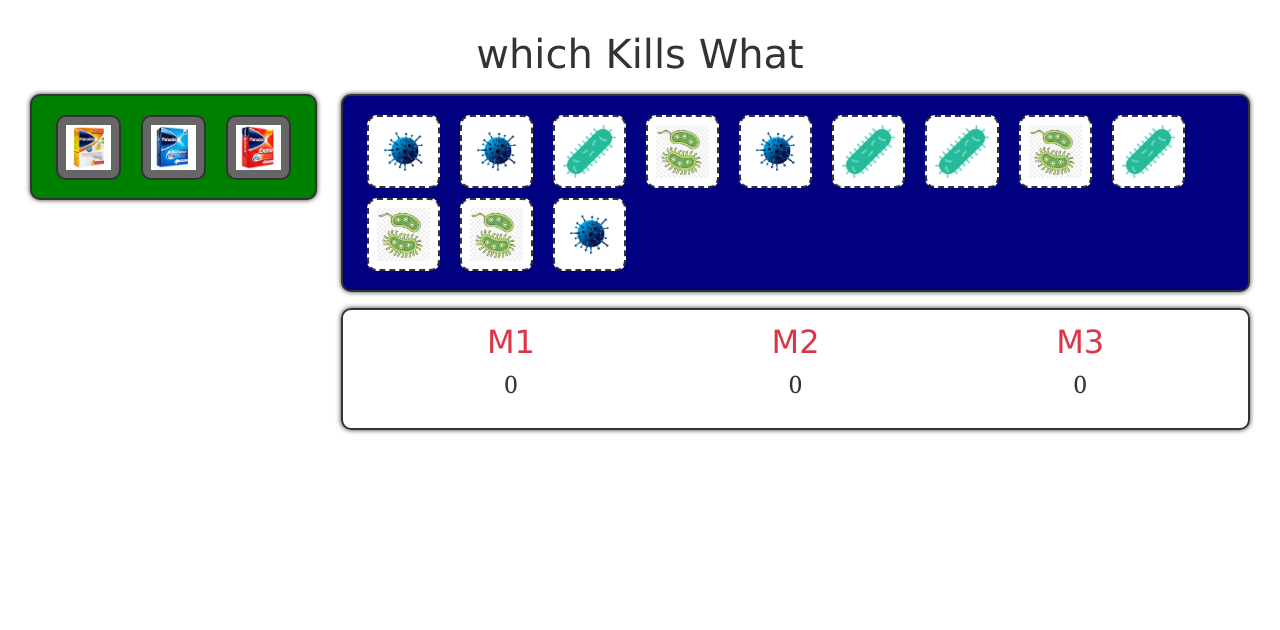
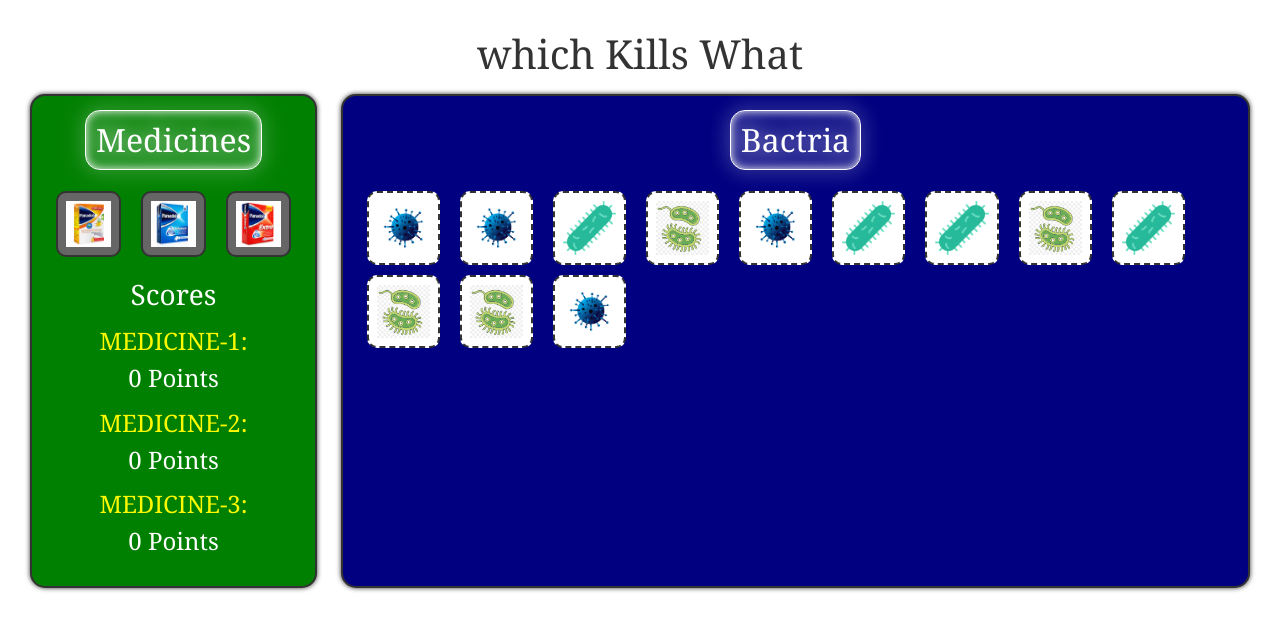
Before and after one commit to mkhamis266/Drag-and-Drob-Match-Game, a plain HTML site: page index.html in a window 1280 px wide. Drawn offline with nearby package versions, Linux system fonts and the light colour scheme; files that its build step writes are made by us from their sources.

Commit message:
ui changes

```diff
--- a/css/style.css
+++ b/css/style.css
@@ -10,20 +10,9 @@ body {
   user-select: none;
 }
 
-/* Give headings their own font */
-
-h1,
-h2,
-h3,
-h4 {
-  font-family: "Lucida Sans Unicode", "Lucida Grande", sans-serif;
-}
-
 /* Slots for final card positions */
-
 #cardSlots {
   background: navy;
-  flex-wrap: wrap;
 }
 
 /* The initial pile of unsorted cards */
@@ -33,23 +22,33 @@ h4 {
 }
 
 #cardSlots,
-#cardPile,
-#scoreBoard {
-  display: flex;
+#cardPile {
   padding: 0.85em;
   border: 2px solid #333;
   -moz-border-radius: 10px;
   -webkit-border-radius: 10px;
-  border-radius: 10px;
+  border-radius: 15px;
   -moz-box-shadow: 0 0 0.3em rgba(0, 0, 0, 0.8);
   -webkit-box-shadow: 0 0 0.3em rgba(0, 0, 0, 0.8);
   box-shadow: 0 0 0.3em rgba(0, 0, 0, 0.8);
 }
-
+#cardSlots,
+#cardPile {
+  height: 100%;
+  display: flex;
+  flex-direction: column;
+}
+#cardSlots .content,
+#cardPile .content {
+  display: flex;
+}
+#cardSlots .content {
+  flex-wrap: wrap;
+}
 /* Individual cards and slots */
 
-#cardSlots div,
-#cardPile div {
+#cardSlots .content div,
+#cardPile .content div {
   display: flex;
   justify-content: center;
   align-items: center;
@@ -71,11 +70,11 @@ h4 {
   background: #aaa;
 }
 
-#cardSlots div {
+#cardSlots .content div {
   border-style: dashed;
 }
 
-#cardPile div {
+#cardPile .content div {
   background: #666;
   color: #fff;
   font-size: 1em;
@@ -92,28 +91,38 @@ h4 {
 /* "You did it!" message */
 #successMessage {
   position: absolute;
-  left: 580px;
-  top: 250px;
-  width: 0;
-  height: 0;
+  left: 0px;
+  top: 0px;
+  width: 100vw;
+  height: 100vh;
   z-index: 100;
   background: #dfd;
-  border: 2px solid #333;
-  -moz-border-radius: 10px;
-  -webkit-border-radius: 10px;
-  border-radius: 10px;
-  -moz-box-shadow: 0.3em 0.3em 0.5em rgba(0, 0, 0, 0.8);
-  -webkit-box-shadow: 0.3em 0.3em 0.5em rgba(0, 0, 0, 0.8);
-  box-shadow: 0.3em 0.3em 0.5em rgba(0, 0, 0, 0.8);
-  padding: 20px;
+  display: block;
+}
+
+#scoreBoard{
+  color: #fff;
 }
 
 #scoreBoard h4 {
   text-transform: uppercase;
-  font-size: 2rem;
+  font-size: 1.5rem;
+  color: #fff900;
 }
 
 #scoreBoard p {
-  text-transform: uppercase;
   font-size: 1.5rem;
 }
+
+
+.title {
+  color: #fff;
+  filter: drop-shadow(0px 0px 10px rgba(255, 255, 255));
+  margin-bottom: 1rem;
+  border: 1px solid #fff;
+  border-radius: 15px;
+  padding: 15px 10px;
+  margin-inline: auto;
+  box-shadow: inset 0px 0px 10px #fff;
+  font-size: 2rem;
+}
--- a/index.html
+++ b/index.html
@@ -12,35 +12,49 @@
       <head>
         <title>Drag-and-DropGame</title>
         <meta http-equiv="Content-Type" content="text/html;charset=utf-8" />
-        <link rel="stylesheet" type="text/css" href="css/bootstrap.min.css" />
-        <link rel="stylesheet" type="text/css" href="css/style.css" />
+        <link rel="stylesheet" href="css/bootstrap.min.css" />
+        <link rel="stylesheet" href="css/style.css" />
 
         <script type="text/javascript" src="https://ajax.googleapis.com/ajax/libs/jquery/1.5.0/jquery.min.js"></script>
         <script type="text/javascript" src="https://ajax.googleapis.com/ajax/libs/jqueryui/1.8.9/jquery-ui.min.js"></script>
+        <script src="js/jquery.ui.touch-punch.min.js"></script>
       </head>
       <body>
         <h1 class="text-center mb-3">which Kills What</h1>
         <div id="container">
-          <div class="row">
-            <div class="col-3">
-              <div id="cardPile"></div>
-            </div>
-            <div class="col-9">
-              <div id="cardSlots" class="mb-3"></div>
-              <div id="scoreBoard">
-                <div class="container-fluid">
-                  <div class="row"></div>
+          <div class="row mb-4">
+            <div class="col-lg-3 mb-3 mb-lg-0">
+              <div id="cardPile">
+                <div class="title">Medicines</div>
+                <div class="content"></div>
+                <h3 class="text-center text-white my-3">Scores</h3>
+                <div id="scoreBoard">
+                  <div class="container-fluid">
+                    <div class="row">
+                      <div class="col">Total Score</div>
+                    </div>
+                  </div>
                 </div>
               </div>
             </div>
+            <div class="col-lg-9">
+              <div id="cardSlots" class="mb-3">
+                <div class="title">Bactria</div>
+                <div class="content"></div>
+              </div>
+            </div>
           </div>
+          <div class="row"></div>
         </div>
         <div id="successMessage">
-          <h2>Congratulations!</h2>
-          <button onclick="init()">Play Again</button>
+          <div class="container d-flex justify-content-center align-items-center flex-column h-100">
+            <h2>Congratulations!</h2>
+            <button onclick="init()">Play Again</button>
+          </div>
         </div>
       </body>
     </html>
+
     <script src="js/main.js"></script>
     <!-- partial -->
   </body>
--- /dev/null
+++ b/js/jquery.ui.touch-punch.min.js
@@ -0,0 +1,11 @@
+/*!
+ * jQuery UI Touch Punch 0.2.3
+ *
+ * Copyright 2011–2014, Dave Furfero
+ * Dual licensed under the MIT or GPL Version 2 licenses.
+ *
+ * Depends:
+ *  jquery.ui.widget.js
+ *  jquery.ui.mouse.js
+ */
+!function(a){function f(a,b){if(!(a.originalEvent.touches.length>1)){a.preventDefault();var c=a.originalEvent.changedTouches[0],d=document.createEvent("MouseEvents");d.initMouseEvent(b,!0,!0,window,1,c.screenX,c.screenY,c.clientX,c.clientY,!1,!1,!1,!1,0,null),a.target.dispatchEvent(d)}}if(a.support.touch="ontouchend"in document,a.support.touch){var e,b=a.ui.mouse.prototype,c=b._mouseInit,d=b._mouseDestroy;b._touchStart=function(a){var b=this;!e&&b._mouseCapture(a.originalEvent.changedTouches[0])&&(e=!0,b._touchMoved=!1,f(a,"mouseover"),f(a,"mousemove"),f(a,"mousedown"))},b._touchMove=function(a){e&&(this._touchMoved=!0,f(a,"mousemove"))},b._touchEnd=function(a){e&&(f(a,"mouseup"),f(a,"mouseout"),this._touchMoved||f(a,"click"),e=!1)},b._mouseInit=function(){var b=this;b.element.bind({touchstart:a.proxy(b,"_touchStart"),touchmove:a.proxy(b,"_touchMove"),touchend:a.proxy(b,"_touchEnd")}),c.call(b)},b._mouseDestroy=function(){var b=this;b.element.unbind({touchstart:a.proxy(b,"_touchStart"),touchmove:a.proxy(b,"_touchMove"),touchend:a.proxy(b,"_touchEnd")}),d.call(b)}}}(jQuery);
--- a/js/main.js
+++ b/js/main.js
@@ -1,82 +1,82 @@
 /* put your medicines info here */
 let medicines = [
   {
-    mName: "m1",
+    mName: "medicine-1",
     mImgSrc: "imgs/p1.png",
   },
   {
-    mName: "m2",
+    mName: "medicine-2",
     mImgSrc: "imgs/p2.png",
   },
   {
-    mName: "m3",
+    mName: "medicine-3",
     mImgSrc: "imgs/p3.png",
   },
 ];
 
 /* put your medicines info here */
 /* NOTE:-
-* bactria medicine value should be equal to medicine mName value in medicines array
-*/
+ * bactria medicine value should be equal to medicine mName value in medicines array
+ */
 let bactria = [
   {
     bName: "b1",
-    medicine: "m1",
+    medicine: "medicine-1",
     bImgSrc: "imgs/bacteria-1.png",
   },
   {
     bName: "b2",
-    medicine: "m2",
+    medicine: "medicine-2",
     bImgSrc: "imgs/bacteria-2.png",
   },
   {
     bName: "b3",
-    medicine: "m3",
+    medicine: "medicine-3",
     bImgSrc: "imgs/bacteria-3.png",
   },
   {
     bName: "b1",
-    medicine: "m1",
+    medicine: "medicine-1",
     bImgSrc: "imgs/bacteria-1.png",
   },
   {
     bName: "b2",
-    medicine: "m2",
+    medicine: "medicine-2",
     bImgSrc: "imgs/bacteria-2.png",
   },
   {
     bName: "b3",
-    medicine: "m3",
+    medicine: "medicine-3",
     bImgSrc: "imgs/bacteria-3.png",
   },
   {
     bName: "b1",
-    medicine: "m1",
+    medicine: "medicine-1",
     bImgSrc: "imgs/bacteria-1.png",
   },
   {
     bName: "b2",
-    medicine: "m2",
+    medicine: "medicine-2",
     bImgSrc: "imgs/bacteria-2.png",
   },
   {
     bName: "b3",
-    medicine: "m3",
+    medicine: "medicine-3",
     bImgSrc: "imgs/bacteria-3.png",
   },
   {
     bName: "b1",
-    medicine: "m1",
+    medicine: "medicine-1",
     bImgSrc: "imgs/bacteria-1.png",
   },
   {
     bName: "b2",
-    medicine: "m2",
+    medicine: "medicine-2",
     bImgSrc: "imgs/bacteria-2.png",
   },
   {
     bName: "b3",
-    medicine: "m3",
+    medicine: "medicine-3",
     bImgSrc: "imgs/bacteria-3.png",
   },
 ];
@@ -89,18 +89,18 @@ $(init);
 function init() {
   // Hide the success message
   $("#successMessage").hide();
-  $("#successMessage").css({
-    left: "580px",
-    top: "250px",
-    width: 0,
-    height: 0,
-  });
+  // $("#successMessage").css({
+  //   left: "580px",
+  //   top: "250px",
+  //   width: 0,
+  //   height: 0,
+  // });
 
   // Reset the game
   correctCards = 0;
-  $("#cardPile").html("");
-  $("#cardSlots").html("");
-  $("#scoreBoard .row").html("")
+  $("#cardPile .content").html("");
+  $("#cardSlots .content").html("");
+  $("#scoreBoard .row").html("");
 
   // Create the pile of shuffled cards
   medicines.sort(function () {
@@ -112,7 +112,7 @@ function init() {
       .html(`<img src="${medicines[i].mImgSrc}" class="img-fluid"> `)
       .data("medicine", medicines[i].mName)
       .attr("id", "card" + medicines[i].mName)
-      .appendTo("#cardPile")
+      .appendTo("#cardPile .content")
       .draggable({
         stack: "#cardPile div",
         cursor: "move",
@@ -123,9 +123,9 @@ function init() {
     $("<div/>")
       .html(
         `
-        <div id="${medicines[i].mName}Score" class="text-center">
-            <h4 class="text-danger">${medicines[i].mName}</h4>
-            <p>0</p>
+        <div id="${medicines[i].mName}Score" class="d-flex justify-content-around flex-wrap text-white">
+            <h4>${medicines[i].mName}: </h4>
+            <p><span class="points">0</span> Points</p>
         </div>
       `
       )
@@ -138,7 +138,7 @@ function init() {
     return Math.random() - 0.5;
   });
   for (let i = 0; i < bactria.length; i++) {
-    $("<div/>").html(`<img src="${bactria[i].bImgSrc}" class="img-fluid"> `).data("medicine", bactria[i].medicine).addClass("col-1").appendTo("#cardSlots").droppable({
+    $("<div/>").html(`<img src="${bactria[i].bImgSrc}" class="img-fluid"> `).data("medicine", bactria[i].medicine).addClass("col-1").appendTo("#cardSlots .content").droppable({
       accept: "#cardPile div",
       hoverClass: "hovered",
       drop: handleCardDrop,
@@ -160,8 +160,8 @@ function handleCardDrop(event, ui) {
     // ui.draggable.draggable( 'disable' );
     $(this).droppable("disable");
     $(this).animate({ opacity: 0 }, 500);
-    let medicineScore = Number($(`#${cardMedicineName}Score p`).html());
-    $(`#${cardMedicineName}Score p`).html(medicineScore+1);
+    let medicineScore = Number($(`#${cardMedicineName}Score .points`).html());
+    $(`#${cardMedicineName}Score .points`).html(medicineScore + 1);
     // ui.draggable.position( { of: $(this), my: 'left top', at: 'left top' } );
     // ui.draggable.draggable( 'option', 'revert', false );
     correctCards++;
@@ -173,10 +173,6 @@ function handleCardDrop(event, ui) {
   if (correctCards == bactria.length) {
     $("#successMessage").show();
     $("#successMessage").animate({
-      left: "380px",
-      top: "200px",
-      width: "400px",
-      height: "100px",
       opacity: 1,
     });
   }
```
